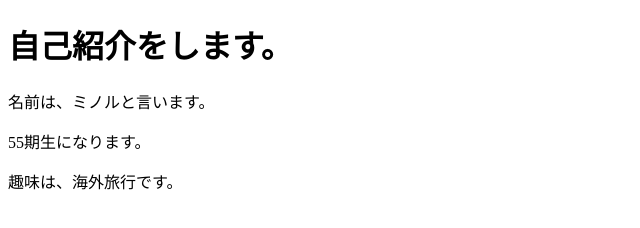
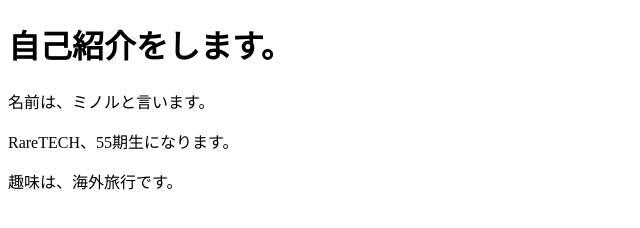
Before and after one commit to minoru0220/HTML_Test_App, a plain HTML site: page index.html in a window 1280 px wide. Shown: the whole page, without its empty margins (0-640 px from the left). Drawn offline with Linux system fonts and the light colour scheme.

Commit message:
second comit

```diff
--- a/index.html
+++ b/index.html
@@ -7,7 +7,7 @@
 <body>
   <h1>自己紹介をします。</h1>
   <p>名前は、ミノルと言います。</p>
-  <p>55期生になります。</p>
+  <p>RareTECH、55期生になります。</p>
   <p>趣味は、海外旅行です。</p>
 </body>
 </html>
```
